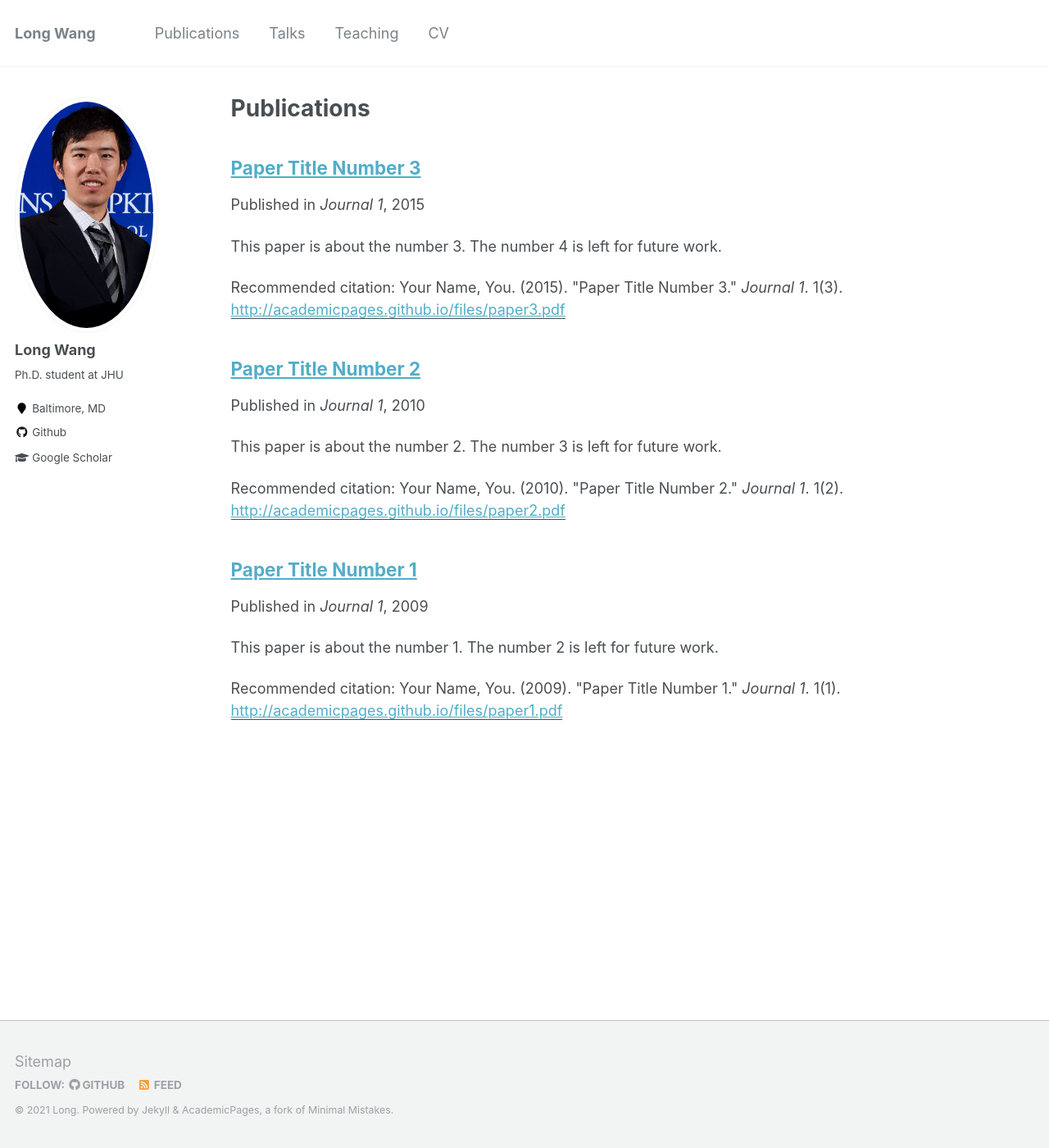
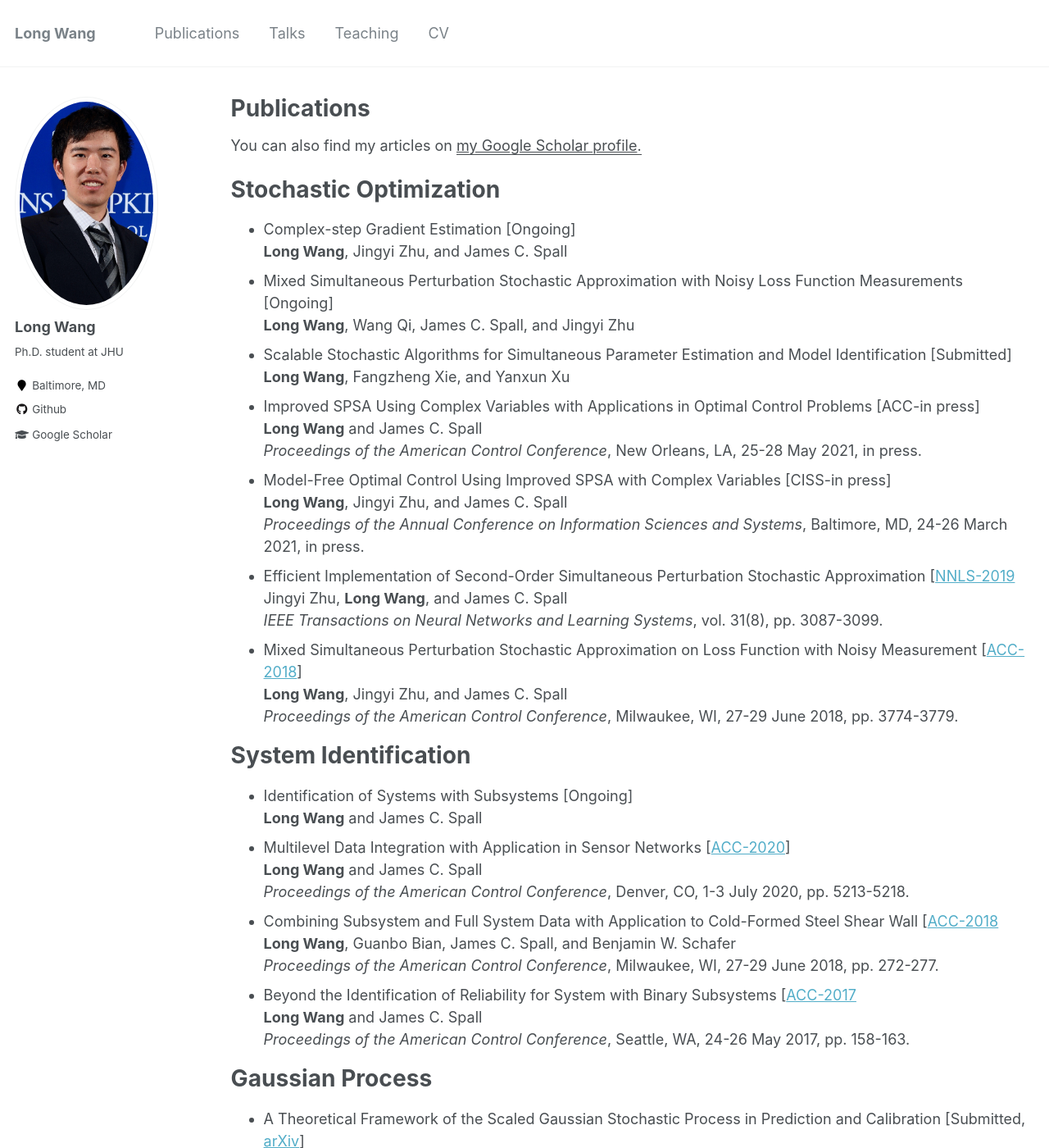
Before and after one commit to longwang-jhu/longwang-jhu.github.io, a Jekyll site: the page built from _pages/publications.md, in a window 1280 px wide and 1400 px high. Shown: the whole window at 82% size. Built offline with Jekyll 4.4.1, drawn with Linux system fonts in a browser that asks for light colours; some of the changed text lies outside the part shown.

Commit message:
update publications

```diff
--- a/_pages/publications.md
+++ b/_pages/publications.md
@@ -5,6 +5,99 @@ permalink: /publications/
 author_profile: true
 ---
 
+You can also find my articles on <u><a href="{{author.googlescholar}}">my Google Scholar profile</a>.</u>
+
+Stochastic Optimization
+======
+<ul>
+    <li>
+        Complex-step Gradient Estimation [Ongoing]<br>
+        <b>Long Wang</b>, Jingyi Zhu, and James C. Spall
+    </li>
+    <li>
+        Mixed Simultaneous Perturbation Stochastic Approximation with Noisy Loss Function Measurements [Ongoing]<br>
+        <b>Long Wang</b>, Wang Qi, James C. Spall, and Jingyi Zhu
+    </li>
+    <li>
+        Scalable Stochastic Algorithms for Simultaneous Parameter Estimation and Model Identification [Submitted]<br>
+        <b>Long Wang</b>, Fangzheng Xie, and Yanxun Xu
+    </li>
+    <li>
+        Improved SPSA Using Complex Variables with Applications in Optimal Control Problems [ACC-in press]<br>
+        <b>Long Wang</b> and James C. Spall<br>
+        <i>Proceedings of the American Control Conference</i>, New Orleans, LA, 25-28 May 2021, in press.
+    </li>
+    <li>
+        Model-Free Optimal Control Using Improved SPSA with Complex Variables [CISS-in press]<br>
+        <b>Long Wang</b>, Jingyi Zhu, and James C. Spall<br>
+        <i>Proceedings of the Annual Conference on Information Sciences and Systems</i>, Baltimore, MD, 24-26 March 2021, in press.
+    </li>
+    <li>
+        Efficient Implementation of Second-Order Simultaneous Perturbation Stochastic Approximation [<a href="https://ieeexplore.ieee.org/document/8835094">NNLS-2019</a><br>
+        Jingyi Zhu, <b>Long Wang</b>, and James C. Spall<br>
+        <i>IEEE Transactions on Neural Networks and Learning Systems</i>, vol. 31(8), pp. 3087-3099.
+    </li>
+    <li>
+        Mixed Simultaneous Perturbation Stochastic Approximation on Loss Function with Noisy Measurement [<a href="https://ieeexplore.ieee.org/document/8430974">ACC-2018</a>]<br>
+        <b>Long Wang</b>, Jingyi Zhu, and James C. Spall<br>
+        <i>Proceedings of the American Control Conference</i>, Milwaukee, WI, 27-29 June 2018, pp. 3774-3779.
+    </li>
+</ul>
+
+System Identification
+======
+<ul>
+    <li>
+        Identification of Systems with Subsystems [Ongoing]<br>
+        <b>Long Wang</b> and James C. Spall
+    </li>
+    <li>
+        Multilevel Data Integration with Application in Sensor Networks [<a href="https://ieeexplore.ieee.org/abstract/document/9148012">ACC-2020</a>]<br>
+        <b>Long Wang</b> and James C. Spall<br>
+        <i>Proceedings of the American Control Conference</i>, Denver, CO, 1-3 July 2020, pp. 5213-5218.
+    </li>
+    <li>
+        Combining Subsystem and Full System Data with Application to Cold-Formed Steel Shear Wall [<a href="https://ieeexplore.ieee.org/document/8431830">ACC-2018</a><br>
+        <b>Long Wang</b>, Guanbo Bian, James C. Spall, and Benjamin W. Schafer<br>
+        <i>Proceedings of the American Control Conference</i>, Milwaukee, WI, 27-29 June 2018, pp. 272-277.
+    </li>
+    <li>
+        Beyond the Identification of Reliability for System with Binary Subsystems [<a href="https://ieeexplore.ieee.org/document/7962947">ACC-2017</a><br>
+        <b>Long Wang</b> and James C. Spall<br>
+        <i>Proceedings of the American Control Conference</i>, Seattle, WA, 24-26 May 2017, pp. 158-163.
+    </li>
+</ul>
+
+Gaussian Process
+======
+<ul>
+    <li>
+        A Theoretical Framework of the Scaled Gaussian Stochastic Process in Prediction and Calibration [Submitted, <a href="https://arxiv.org/abs/1807.03829">arXiv</a>]<br>
+        Mengyang Gu, Fangzheng Xie, and <b>Long Wang</b>
+    </li>
+    <li>
+        Scaled Gaussian stochastic process for computer model calibration and prediction [<a href="https://epubs.siam.org/doi/abs/10.1137/17M1159890">JUQ-2018</a><br>
+        Mengyang Gu and <b>Long Wang</b><br>
+        <i>SIAM/ASA Journal on Uncertainty Quantification</i>, vol. 6(4), pp. 1555-1583.
+    </li>
+</ul>
+
+Medical
+========
+<ul>
+    <li>
+        Metabolite Biomarkers of Type 2 Diabetes Mellitus and Pre-diabetes: A Systematic Review [<a href="https://bmcendocrdisord.biomedcentral.com/articles/10.1186/s12902-020-00653-x">Endocrine Disorders-2020</a>]<br>
+        Jianglan Long, Zhirui Yang, <b>Long Wang</b>, Yumei Han, Cheng Peng, Can Yan, and Dan Yan<br>
+        <i>BMC Endocrine Disorders</i>, vol. 20(174).
+    </li>
+    <li>
+        The Yin-Yang Property of Chinese Medicinal Herbs Relates to Chemical Composition but Not Anti-Oxidative Activity: An Illustration Using Spleen-Meridian Herbs [<a href="https://www.ncbi.nlm.nih.gov/pmc/articles/PMC6249273">Front Pharmacol-2018</a>]<br>
+        Yun Huang, Ping Yao, Ka Wing Leung, Huaiyou Wang, Xiang Peng Kong, <b>Long Wang</b>, Tina Ting Xia Dong, Yicun Chen, and Karl Wah Keung Tsim<br>
+        <i>Frontiers in Pharmacology</i>, vol. 9(1304).
+    </li>
+</ul>
+
+<!---
 {% if author.googlescholar %}
   You can also find my articles on <u><a href="{{author.googlescholar}}">my Google Scholar profile</a>.</u>
 {% endif %}
@@ -14,3 +107,4 @@ author_profile: true
 {% for post in site.publications reversed %}
   {% include archive-single.html %}
 {% endfor %}
+--->
```
Also changed, not shown: images/profile_JHU.jpg.
